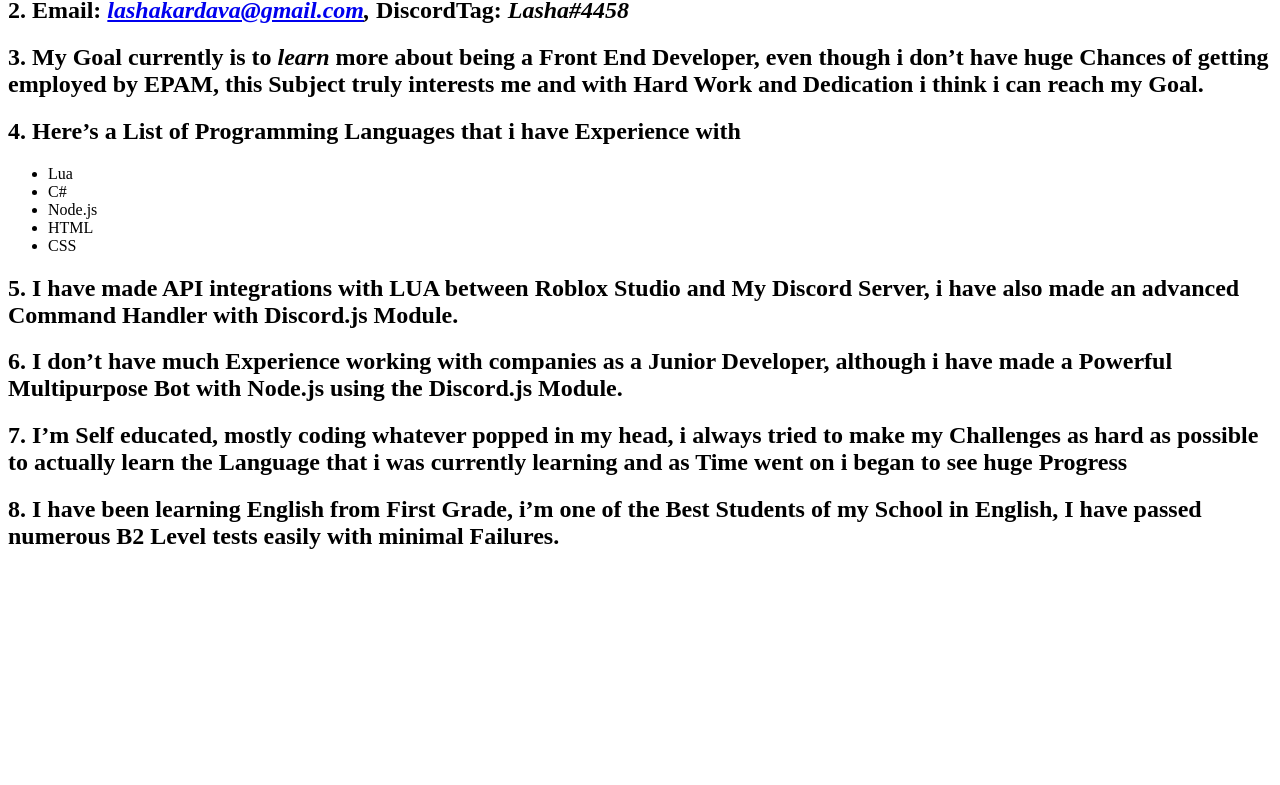
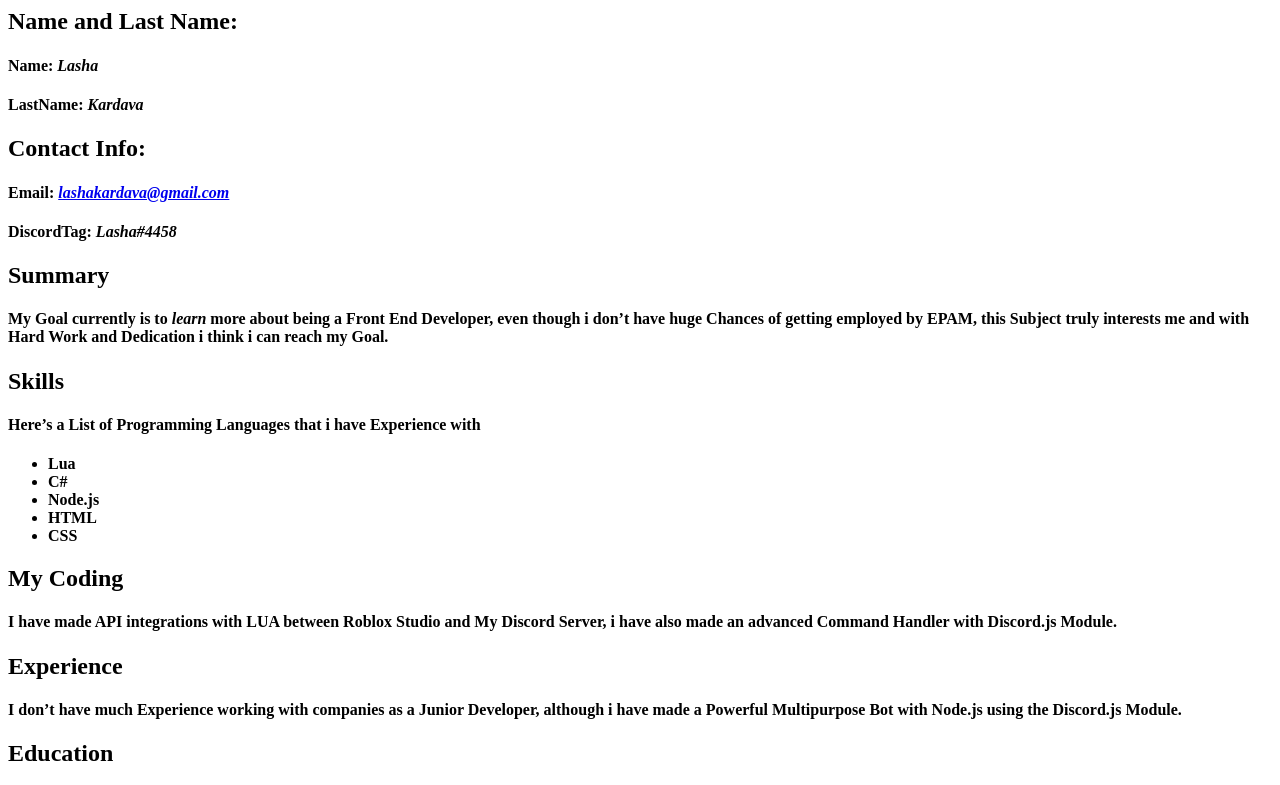
Before and after one commit to rflxd/rsschool-cv, a plain HTML site: page index.html in a window 1280 px wide. Shown: the part 58-843 px from the top of the page. Before the commit the page ends 800 px from the top, so only its background shows below. Drawn offline with Linux system fonts and the light colour scheme.

Commit message:
docs: change content of index.html

```diff
--- a/index.html
+++ b/index.html
@@ -3,23 +3,34 @@
     <meta charset="UTF-8">
     <meta http-equiv="X-UA-Compatible" content="IE=edge">
     <meta name="viewport" content="width=device-width, initial-scale=1.0">
-    <title>RSSchoolCV</title>
+    <title>Document</title>
 </head>
 <body>
-    <h2 class="code-line" data-line-start=0 data-line-end=1 ><a id="1_Name_Lasha_LastName_Kardava_0"></a>1. <strong>Name:</strong> <em>Lasha,</em> <strong>LastName:</strong> <em>Kardava</em></h2>
-<h2 class="code-line" data-line-start=1 data-line-end=2 ><a id="2_Email_lashakardavagmailcom_DiscordTag_Lasha4458_1"></a>2. <strong>Email:</strong> <em><a href="mailto:lashakardava@gmail.com">lashakardava@gmail.com</a>,</em> <strong>DiscordTag:</strong> <em>Lasha#4458</em></h2>
-<h2 class="code-line" data-line-start=2 data-line-end=3 ><a id="3_My_Goal_currently_is_to_learn_more_about_being_a_Front_End_Developer_even_though_i_dont_have_huge_Chances_of_getting_employed_by_EPAM_this_Subject_truly_interests_me_and_with_Hard_Work_and_Dedication_i_think_i_can_reach_my_Goal_2"></a>3. My <strong>Goal</strong> currently is to <em>learn</em> more about being a Front End Developer, even though i don’t have huge Chances of getting employed by <strong>EPAM</strong>, this Subject truly interests me and with <strong>Hard Work</strong> and <strong>Dedication</strong> i think i can reach my Goal.</h2>
-<h2 class="code-line" data-line-start=3 data-line-end=4 ><a id="4_Heres_a_List_of_Programming_Languages_that_i_have_Experience_with_3"></a>4. Here’s a List of Programming Languages that i have Experience with</h2>
+    <h1 class="code-line" data-line-start=0 data-line-end=1 ><a id="Markdown__Git_0"></a>Markdown &amp; Git</h1>
+<h2 class="code-line" data-line-start=1 data-line-end=2 ><a id="Name_and_Last_Name_1"></a>Name and Last Name:</h2>
+<h4 class="code-line" data-line-start=2 data-line-end=3 ><a id="Name_Lasha_2"></a>Name: <em>Lasha</em></h4>
+<h4 class="code-line" data-line-start=3 data-line-end=4 ><a id="LastName_Kardava_3"></a>LastName: <em>Kardava</em></h4>
+<h2 class="code-line" data-line-start=4 data-line-end=5 ><a id="Contact_Info_4"></a>Contact Info:</h2>
+<h4 class="code-line" data-line-start=5 data-line-end=6 ><a id="Email_lashakardavagmailcom_5"></a>Email: <em><a href="mailto:lashakardava@gmail.com">lashakardava@gmail.com</a></em></h4>
+<h4 class="code-line" data-line-start=6 data-line-end=7 ><a id="DiscordTag_Lasha4458_6"></a>DiscordTag: <em>Lasha#4458</em></h4>
+<h2 class="code-line" data-line-start=7 data-line-end=8 ><a id="Summary_7"></a>Summary</h2>
+<h4 class="code-line" data-line-start=8 data-line-end=9 ><a id="My_Goal_currently_is_to_learn_more_about_being_a_Front_End_Developer_even_though_i_dont_have_huge_Chances_of_getting_employed_by_EPAM_this_Subject_truly_interests_me_and_with_Hard_Work_and_Dedication_i_think_i_can_reach_my_Goal_8"></a>My <strong>Goal</strong> currently is to <em>learn</em> more about being a Front End Developer, even though i don’t have huge Chances of getting employed by <strong>EPAM</strong>, this Subject truly interests me and with <strong>Hard Work</strong> and <strong>Dedication</strong> i think i can reach my Goal.</h4>
+<h2 class="code-line" data-line-start=9 data-line-end=10 ><a id="Skills_9"></a>Skills</h2>
+<h4 class="code-line" data-line-start=10 data-line-end=11 ><a id="Heres_a_List_of_Programming_Languages_that_i_have_Experience_with_10"></a>Here’s a List of Programming Languages that i have Experience with</h4>
 <ul>
-<li class="has-line-data" data-line-start="4" data-line-end="5">Lua</li>
-<li class="has-line-data" data-line-start="5" data-line-end="6">C#</li>
-<li class="has-line-data" data-line-start="6" data-line-end="7">Node.js</li>
-<li class="has-line-data" data-line-start="7" data-line-end="8">HTML</li>
-<li class="has-line-data" data-line-start="8" data-line-end="9">CSS</li>
+<li class="has-line-data" data-line-start="11" data-line-end="12"><strong>Lua</strong></li>
+<li class="has-line-data" data-line-start="12" data-line-end="13"><strong>C#</strong></li>
+<li class="has-line-data" data-line-start="13" data-line-end="14"><strong>Node.js</strong></li>
+<li class="has-line-data" data-line-start="14" data-line-end="15"><strong>HTML</strong></li>
+<li class="has-line-data" data-line-start="15" data-line-end="16"><strong>CSS</strong></li>
 </ul>
-<h2 class="code-line" data-line-start=9 data-line-end=10 ><a id="5_I_have_made_API_integrations_with_LUA_between_Roblox_Studio_and_My_Discord_Server_i_have_also_made_an_advanced_Command_Handler_with_Discordjs_Module_9"></a>5. I have made API integrations with LUA between Roblox Studio and My Discord Server, i have also made an advanced Command Handler with Discord.js Module.</h2>
-<h2 class="code-line" data-line-start=10 data-line-end=11 ><a id="6_I_dont_have_much_Experience_working_with_companies_as_a_Junior_Developer_although_i_have_made_a_Powerful_Multipurpose_Bot_with_Nodejs_using_the_Discordjs_Module_10"></a>6. I don’t have much Experience working with companies as a <strong>Junior Developer</strong>, although i have made a <strong>Powerful Multipurpose Bot</strong> with <strong>Node.js</strong> using the <strong>Discord.js</strong> Module.</h2>
-<h2 class="code-line" data-line-start=11 data-line-end=12 ><a id="7_Im_Self_educated_mostly_coding_whatever_popped_in_my_head_i_always_tried_to_make_my_Challenges_as_hard_as_possible_to_actually_learn_the_Language_that_i_was_currently_learning_and_as_Time_went_on_i_began_to_see_huge_Progress_11"></a>7. I’m <strong>Self educated</strong>, mostly coding whatever popped in my head, i always tried to make my <strong>Challenges</strong> as <strong>hard as possible</strong> to actually learn the Language that i was currently learning and as Time went on i began to see <strong>huge Progress</strong></h2>
-<h2 class="code-line" data-line-start=12 data-line-end=13 ><a id="8_I_have_been_learning_English_from_First_Grade_im_one_of_the_Best_Students_of_my_School_in_English_I_have_passed_numerous_B2_Level_tests_easily_with_minimal_Failures_12"></a>8. I have been learning English from First Grade, i’m one of the Best Students of my School in English, I have passed numerous <strong>B2 Level</strong> tests <strong>easily</strong> with <strong>minimal Failures.</strong></h2>
+<h2 class="code-line" data-line-start=18 data-line-end=19 ><a id="My_Coding_18"></a>My Coding</h2>
+<h4 class="code-line" data-line-start=19 data-line-end=20 ><a id="I_have_made_API_integrations_with_LUA_between_Roblox_Studio_and_My_Discord_Server_i_have_also_made_an_advanced_Command_Handler_with_Discordjs_Module_19"></a>I have made API integrations with LUA between Roblox Studio and My Discord Server, i have also made an advanced Command Handler with Discord.js Module.</h4>
+<h2 class="code-line" data-line-start=20 data-line-end=21 ><a id="Experience_20"></a>Experience</h2>
+<h4 class="code-line" data-line-start=21 data-line-end=22 ><a id="I_dont_have_much_Experience_working_with_companies_as_a_Junior_Developer_although_i_have_made_a_Powerful_Multipurpose_Bot_with_Nodejs_using_the_Discordjs_Module_21"></a>I don’t have much Experience working with companies as a <strong>Junior Developer</strong>, although i have made a <strong>Powerful Multipurpose Bot</strong> with <strong>Node.js</strong> using the <strong>Discord.js</strong> Module.</h4>
+<h2 class="code-line" data-line-start=22 data-line-end=23 ><a id="Education_22"></a>Education</h2>
+<h4 class="code-line" data-line-start=23 data-line-end=24 ><a id="Im_Self_educated_mostly_coding_whatever_popped_in_my_head_i_always_tried_to_make_my_Challenges_as_hard_as_possible_to_actually_learn_the_Language_that_i_was_currently_learning_and_as_Time_went_on_i_began_to_see_huge_Progress_23"></a>I’m <strong>Self educated</strong>, mostly coding whatever popped in my head, i always tried to make my <strong>Challenges</strong> as <strong>hard as possible</strong> to actually learn the Language that i was currently learning and as Time went on i began to see <strong>huge Progress</strong></h4>
+<h2 class="code-line" data-line-start=24 data-line-end=25 ><a id="English_24"></a>English</h2>
+<h4 class="code-line" data-line-start=25 data-line-end=26 ><a id="I_have_been_learning_English_from_First_Grade_im_one_of_the_Best_Students_of_my_School_in_English_I_have_passed_numerous_B2_Level_tests_easily_with_minimal_Failures_25"></a>I have been learning English from First Grade, i’m one of the Best Students of my School in English, I have passed numerous <strong>B2 Level</strong> tests <strong>easily</strong> with <strong>minimal Failures.</strong></h4>
 </body>
 </html>
```
